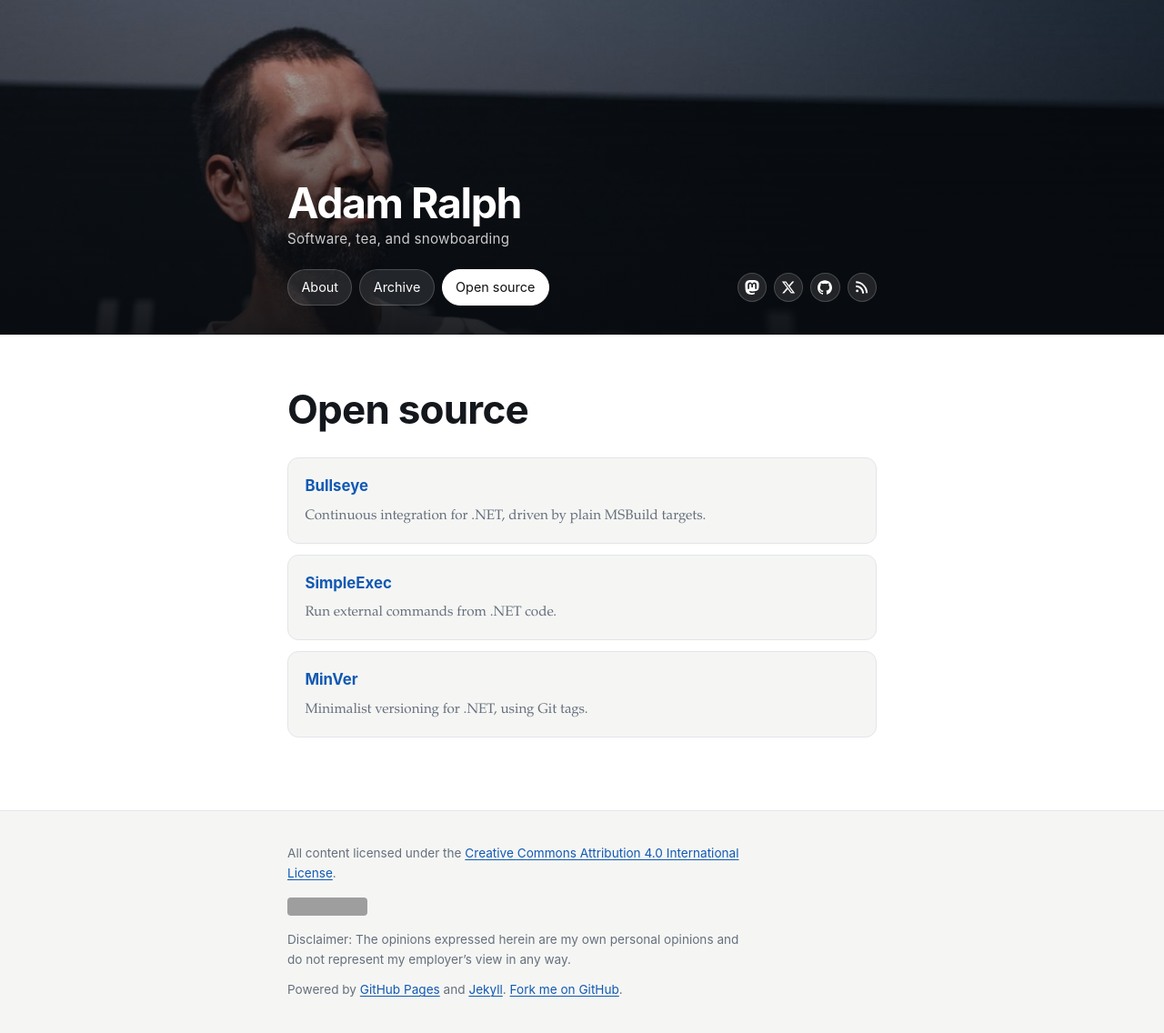
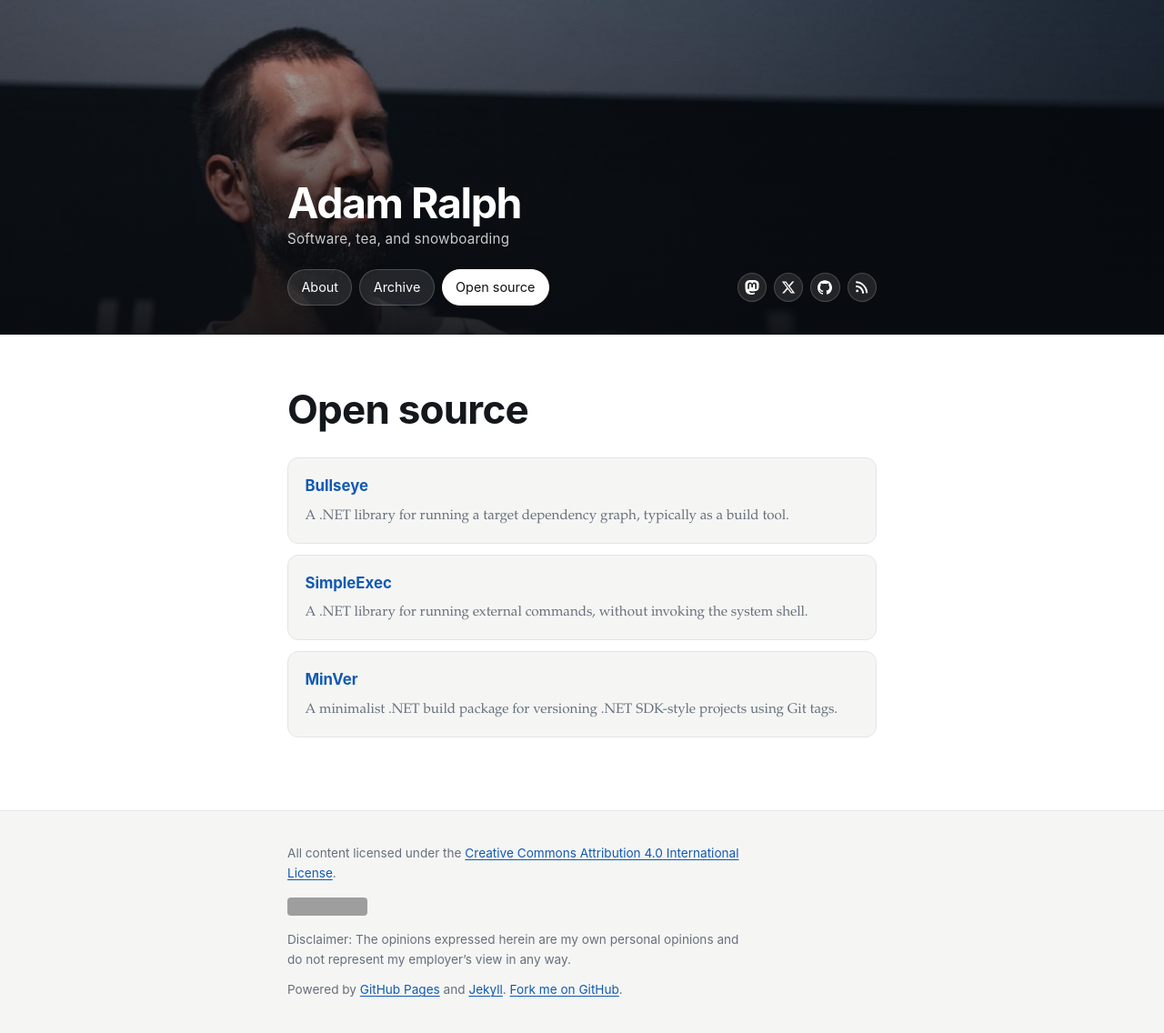
Before and after one commit to adamralph/adamralph.github.com, a Jekyll site: the page built from open-source.html, in a window 1280 px wide. Shown: the whole page at 91% size. Built offline with Jekyll 4.4.1, drawn with Linux system fonts in a browser that asks for light colours; grey boxes are pictures that could not be loaded.

Commit message:
describe open source projects from their READMEs
Bullseye was described incorrectly as MSBuild based, which it is not.

```diff
--- a/open-source.html
+++ b/open-source.html
@@ -6,7 +6,7 @@ image: https://www.gravatar.com/avatar/78e6cdb8bf24413c4576e496e4d05fce
 ---
     <h1>Open source</h1>
     <ul class="link-list">
-      <li><a href="https://github.com/adamralph/bullseye/">Bullseye</a><span>Continuous integration for .NET, driven by plain MSBuild targets.</span></li>
-      <li><a href="https://github.com/adamralph/simple-exec/">SimpleExec</a><span>Run external commands from .NET code.</span></li>
-      <li><a href="https://github.com/adamralph/minver/">MinVer</a><span>Minimalist versioning for .NET, using Git tags.</span></li>
+      <li><a href="https://github.com/adamralph/bullseye/">Bullseye</a><span>A .NET library for running a target dependency graph, typically as a build tool.</span></li>
+      <li><a href="https://github.com/adamralph/simple-exec/">SimpleExec</a><span>A .NET library for running external commands, without invoking the system shell.</span></li>
+      <li><a href="https://github.com/adamralph/minver/">MinVer</a><span>A minimalist .NET build package for versioning .NET SDK-style projects using Git tags.</span></li>
     </ul>
```
